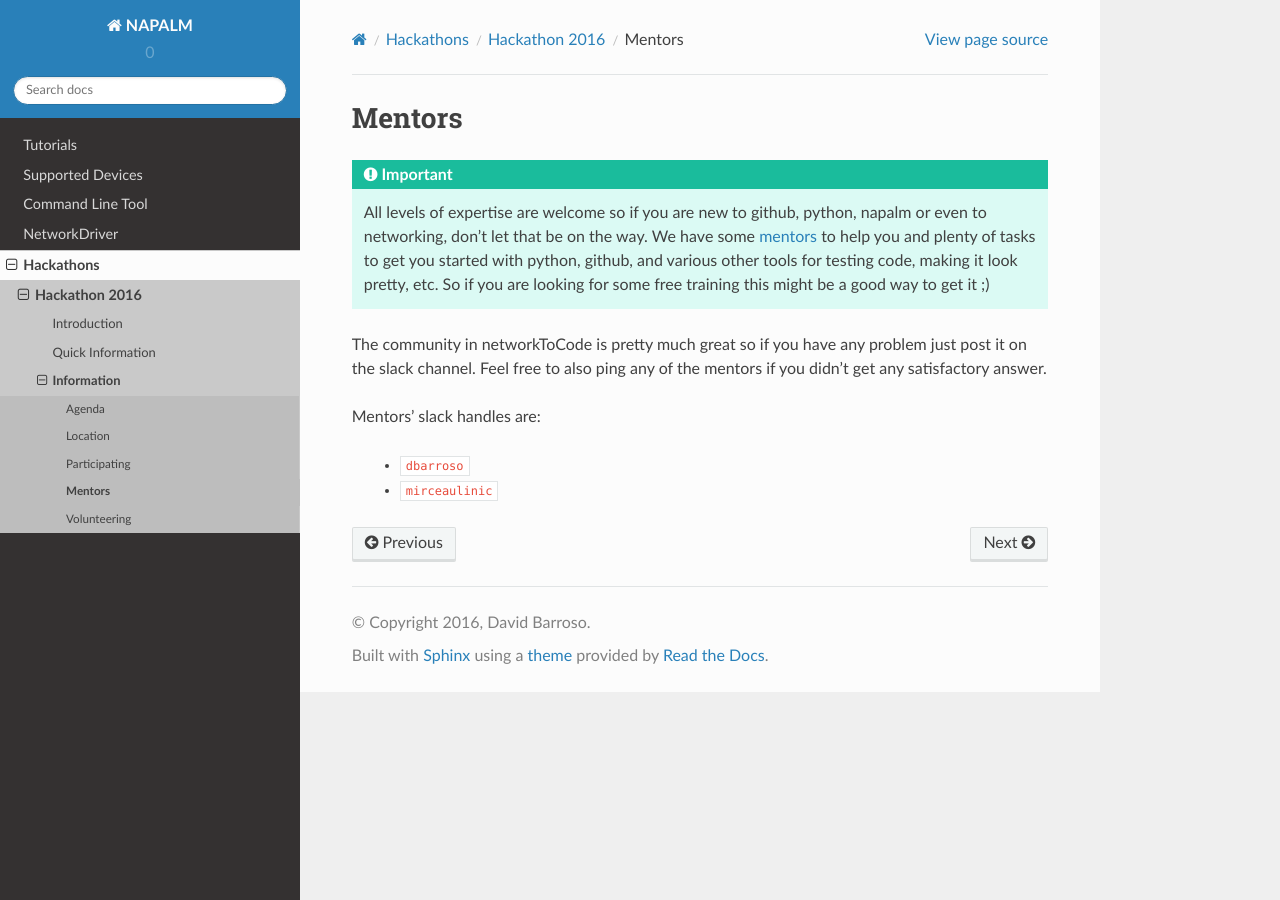
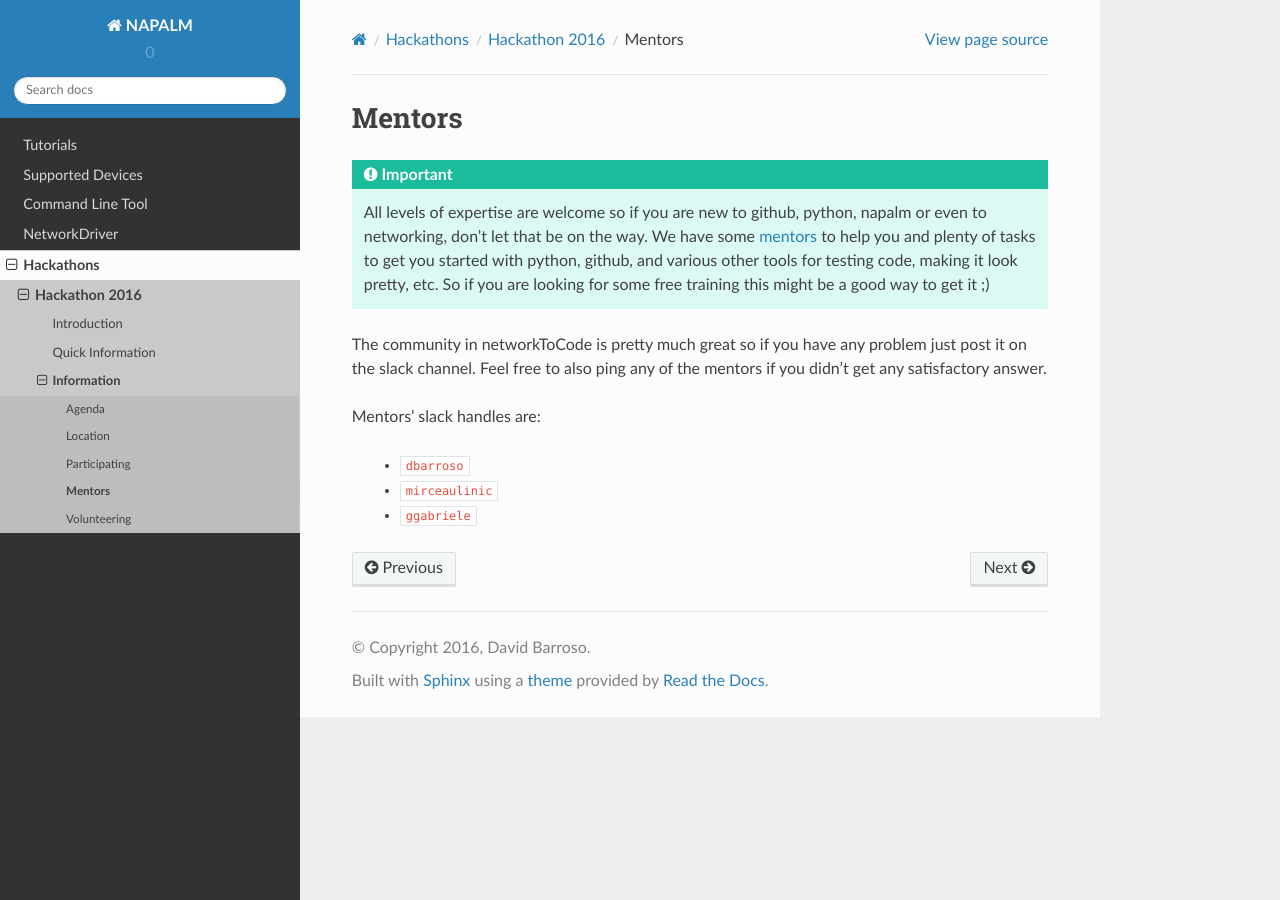
Before and after one commit to napalm-automation/napalm, a Sphinx documentation site: the page built from docs/hackathons/hackathon2016/mentors.rst, in a window 1280 px wide. Built offline with Sphinx 7.4.7 and the Read the Docs theme 2.0.0, drawn with Linux system fonts in a browser that asks for light colours.

Commit message:
Adding mentor

```diff
--- a/docs/hackathons/hackathon2016/mentors.rst
+++ b/docs/hackathons/hackathon2016/mentors.rst
@@ -11,5 +11,6 @@ Mentors' slack handles are:
 
  * ``dbarroso``
  * ``mirceaulinic``
+ * ``ggabriele``
 
 .. _networkToCode: https://networktocode.herokuapp.com/
```
